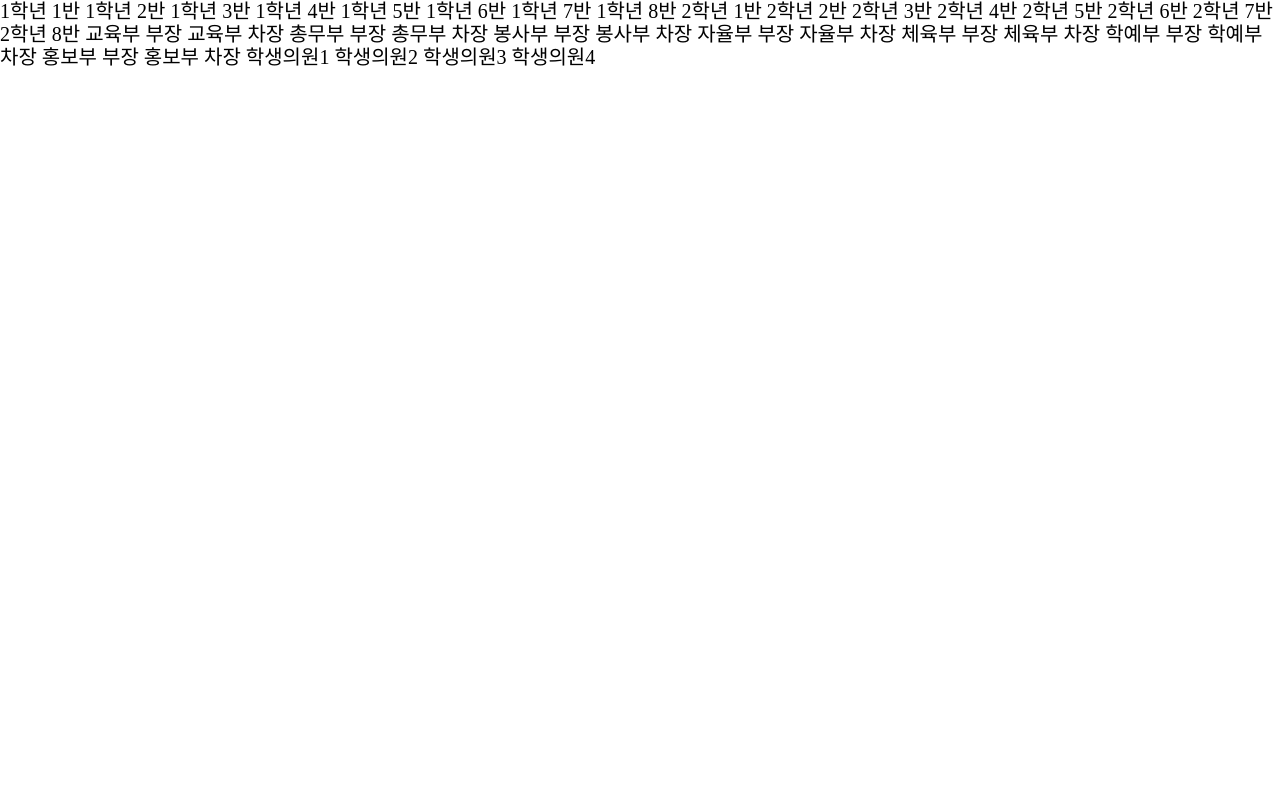
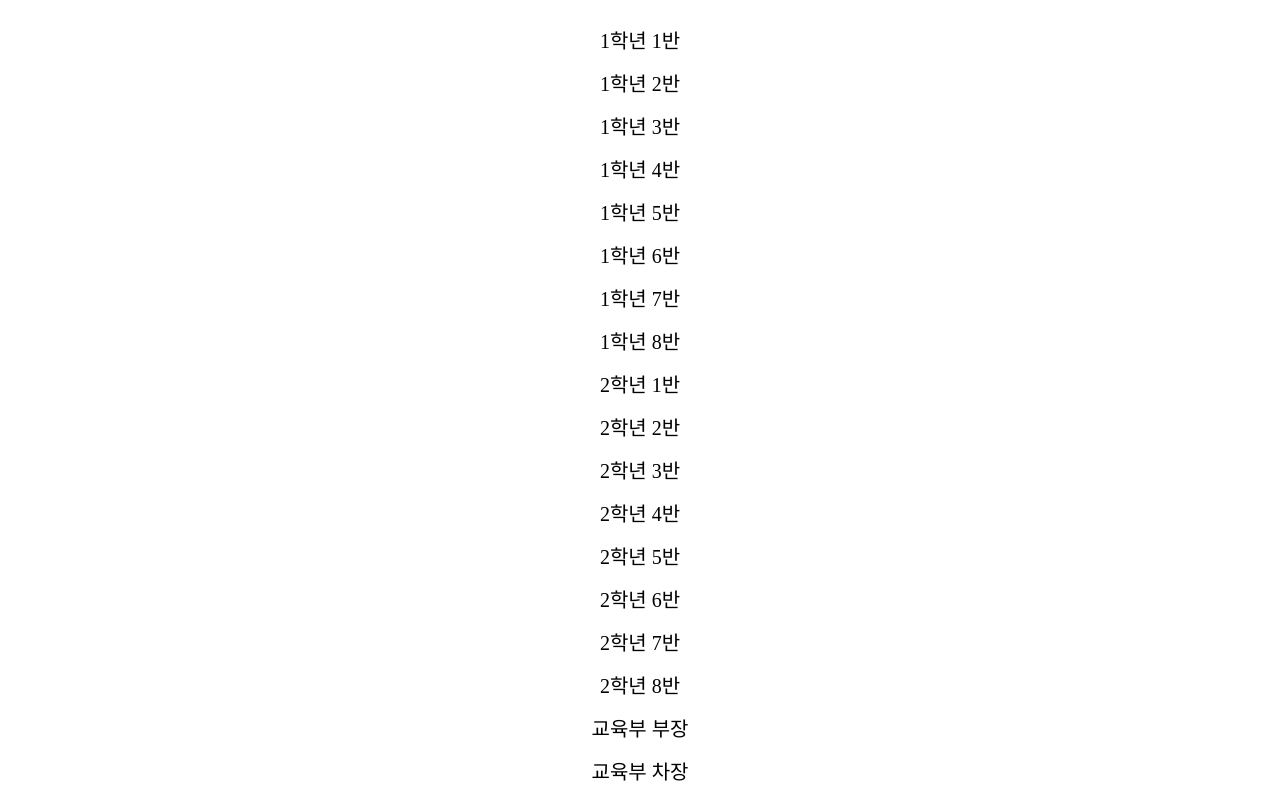
Before and after one commit to J1min/ChungRyeol-Student-Council, a Next.js app: page /rank in a window 1280 px wide. Shown: the top 800 px of the page. Built offline with nearby package versions, Linux system fonts and the light colour scheme; a web font is replaced by a local one.

Commit message:
ADD :: 삭제기능 구현

```diff
--- a/constant/URL.ts
+++ b/constant/URL.ts
@@ -1,2 +1,4 @@
 export const GET_URL = "http://localhost:3000/api/getData";
 export const POST_URL = "http://localhost:3000/api/postData";
+export const DELETE_URL = "http://localhost:3000/api/deleteAllData";
+export const ADMIN_PASSWORD = "minseo";
--- a/pages/_document.tsx
+++ b/pages/_document.tsx
@@ -15,7 +15,6 @@ export default class MyDocument extends Document {
         ...initialProps,
         styles: (
           <>
-            {" "}
             {initialProps.styles} {sheet.getStyleElement()}{" "}
           </>
         ),
--- /dev/null
+++ b/pages/api/deleteAllData.ts
@@ -0,0 +1,18 @@
+import { NextApiRequest, NextApiResponse } from "next";
+import { connectToDatabase } from "../../lib/mongodb";
+
+interface User {
+  name: string;
+  result: boolean;
+}
+
+export default async function handler(
+  req: NextApiRequest,
+  res: NextApiResponse
+) {
+  let { db } = await connectToDatabase();
+  const collection = db.collection<User>("vote-result");
+  await collection.deleteMany({});
+
+  return res.status(204).end();
+}
--- a/pages/rank/index.tsx
+++ b/pages/rank/index.tsx
@@ -3,13 +3,29 @@ import type { NextPage } from "next";
 
 const Rank: NextPage = () => {
   return (
-    <main>
-      1학년 1반 1학년 2반 1학년 3반 1학년 4반 1학년 5반 1학년 6반 1학년 7반
-      1학년 8반 2학년 1반 2학년 2반 2학년 3반 2학년 4반 2학년 5반 2학년 6반
-      2학년 7반 2학년 8반 교육부 부장 교육부 차장 총무부 부장 총무부 차장 봉사부
-      부장 봉사부 차장 자율부 부장 자율부 차장 체육부 부장 체육부 차장 학예부
-      부장 학예부 차장 홍보부 부장 홍보부 차장 학생의원1 학생의원2 학생의원3
-      학생의원4
+    <main style={{ padding: "10px", textAlign: "center" }}>
+      <p> 1학년 1반 </p>
+      <p> 1학년 2반 </p>
+      <p> 1학년 3반 </p>
+      <p> 1학년 4반 </p>
+      <p> 1학년 5반 </p>
+      <p> 1학년 6반 </p>
+      <p> 1학년 7반 </p>
+      <p> 1학년 8반 </p>
+      <p> 2학년 1반 </p>
+      <p> 2학년 2반 </p>
+      <p> 2학년 3반 </p>
+      <p> 2학년 4반 </p>
+      <p> 2학년 5반 </p>
+      <p> 2학년 6반 </p>
+      <p> 2학년 7반 </p>
+      <p> 2학년 8반 </p>
+      <p> 교육부 부장</p> 교육부 차장<p></p> 총무부 부장<p></p> 총무부 차장
+      <p></p> 봉사부 부장<p></p> 봉사부 차장<p></p> 자율부 부장<p></p> 자율부
+      차장<p></p> 체육부 부장<p></p> 체육부 차장<p></p> 학예부 부장<p></p>
+      학예부 차장<p></p> 홍보부 부장<p></p> 홍보부 차장<p></p> 학생의원1<p></p>
+      학생의원2<p></p> 학생의원3<p></p>
+      학생의원4<p></p>
     </main>
   );
 };
--- a/styles/style.ts
+++ b/styles/style.ts
@@ -19,12 +19,14 @@ export const StyledLi = styled.li`
 export const StyledUl = styled.ul`
   display: flex;
   justify-content: space-around;
+  padding: 0;
 `;
 
 export const LoginInput = styled.input`
   display: block;
   box-sizing: border-box;
   width: 300px;
+
   height: 10px;
   margin: 10px 0;
   padding: 20px 20px;
```
Also changed, not shown: pages/result/index.tsx (+24 -2 lines).
